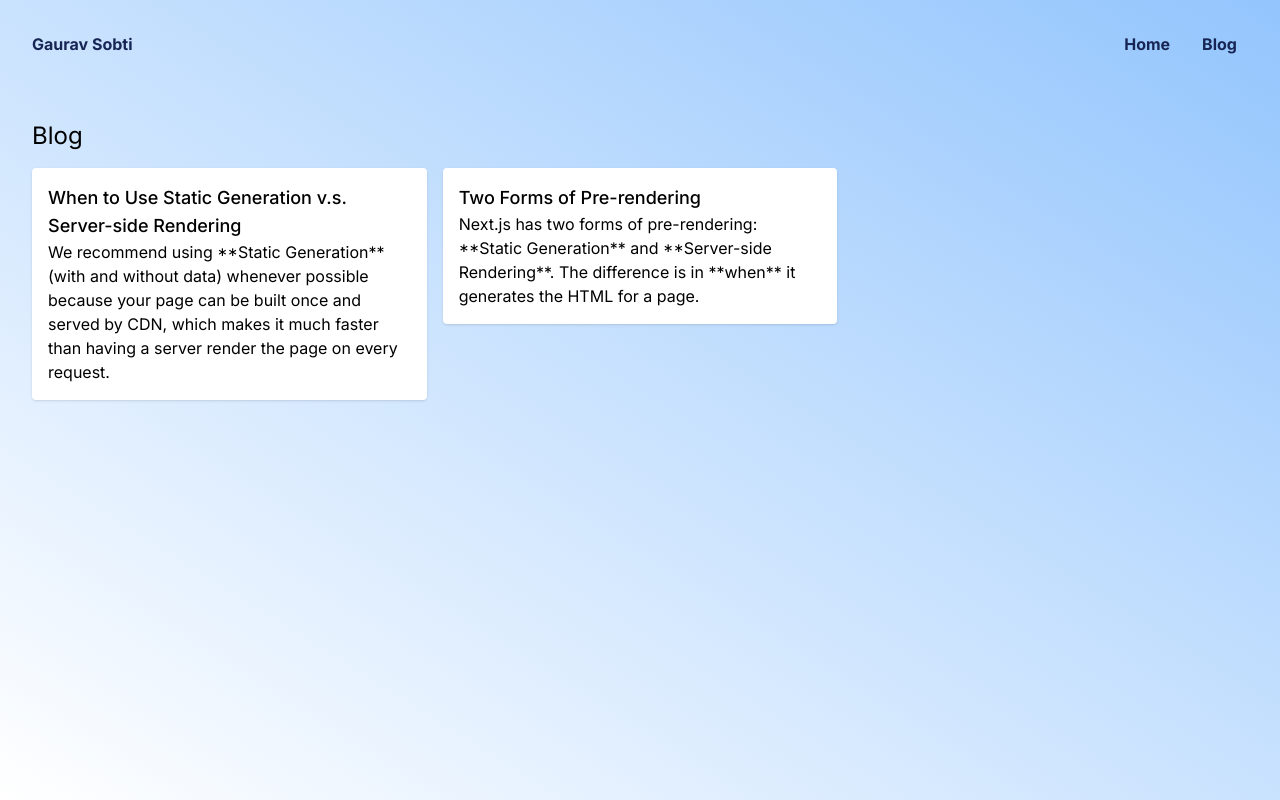
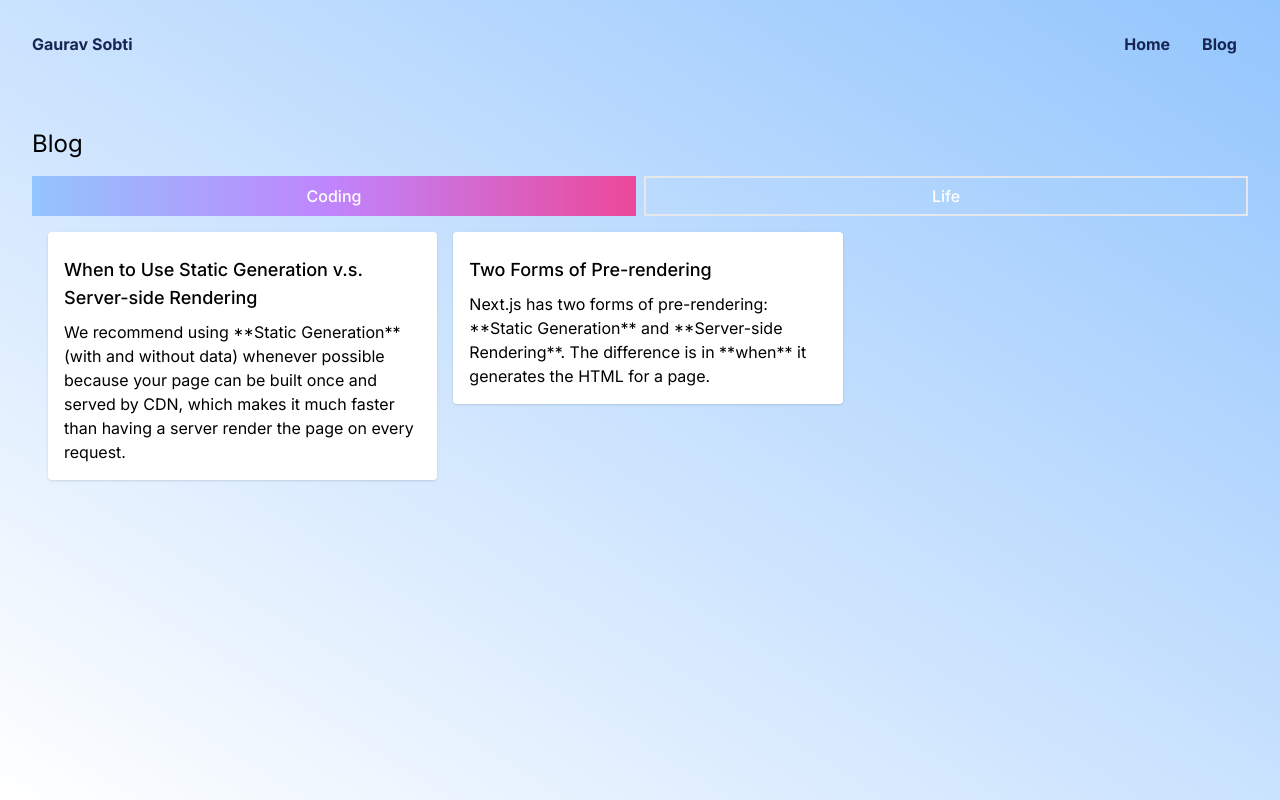
Before and after one commit to gauravsoti1/personal-website, a Next.js app: page /blog in a window 1280 px wide. Built offline with nearby package versions, Linux system fonts and the light colour scheme.

Commit message:
added types to blogs index view and created one life blog

```diff
--- a/next.config.js
+++ b/next.config.js
@@ -1,4 +1,10 @@
 /** @type {import('next').NextConfig} */
-const nextConfig = {};
+const nextConfig = {
+  webpack: (config) => {
+    config.resolve.fallback = { fs: false };
+
+    return config;
+  },
+};
 
 module.exports = nextConfig;
--- a/src/app/blog/[slug]/page.tsx
+++ b/src/app/blog/[slug]/page.tsx
@@ -8,8 +8,13 @@ export default function Page({ params }: Props) {
   const data = getSinglePostData(params.slug);
   console.log("single post", data);
   return (
-    <div className="lg:container mx-auto p-8 ">
-      <h1 className="mb-4 text-2xl font-bold">{data.title}</h1>
+    <div className="lg:max-w-4xl mx-auto p-8 bg-white ">
+      <h1 className="mb-1 text-2xl font-bold">{data.title}</h1>
+      <div className="mb-8">
+        <span className="text-sm ">
+          Updated at: <i>{data.date}</i>
+        </span>
+      </div>
       <Markdown>{data.content}</Markdown>
     </div>
   );
--- a/src/app/blog/page.tsx
+++ b/src/app/blog/page.tsx
@@ -1,28 +1,8 @@
 import { getSortedPostsData } from "../../lib/posts";
-import Card from "../components/Card";
-import Link from "next/link";
+import Blogs from "../components/Blogs";
 
-function getData() {
-  const allPostsData = getSortedPostsData();
-  return allPostsData;
+export default function Blog() {
+  const posts = getSortedPostsData();
+
+  return <Blogs posts={posts} />;
 }
-
-export default async function Blog() {
-  const allPostsData = getData();
-  return (
-    <section className="p-8">
-      <h2 className="text-2xl mb-4">Blog</h2>
-      <ul className="list-none grid md:grid-cols-2 xl:grid-cols-3 gap-4">
-        {allPostsData.map(({ id, title, slug, description }) => (
-          <Link key={id} href={`/blog/${slug}`}>
-            <Card>
-              <h6 className="text-lg font-medium"> {title} </h6>
-              {description}
-              <br />
-            </Card>
-          </Link>
-        ))}
-      </ul>
-    </section>
-  );
-}
--- /dev/null
+++ b/src/app/components/Blogs.tsx
@@ -0,0 +1,60 @@
+"use client";
+import { PostType } from "@/lib/posts";
+import Link from "next/link";
+import React, { useMemo, useState } from "react";
+import Card from "./Card";
+
+const textClass = "font-medium text-white";
+const hoverGradient =
+  "hover:bg-gradient-to-r hover:from-blue-300 hover:via-purple-400 hover:o-pink-500";
+const selectedButtonClassName =
+  "p-2 accent-blue-900 bg-gradient-to-r from-blue-300 via-purple-400 to-pink-500";
+const unselectedButtonClassName = `border-2 ${hoverGradient}`;
+
+function Blogs({ posts }: { posts: PostType[] }) {
+  const [codingOrLife, setCodingOrLife] = useState("coding");
+  const filteredPosts = useMemo(
+    () => posts.filter(({ tags }) => tags.includes(codingOrLife)),
+    [posts, codingOrLife]
+  );
+  return (
+    <section className="p-8">
+      <h2 className="text-2xl mb-4 ">Blog</h2>
+      <div className="grid grid-cols-2 mb-4 gap-2">
+        <button
+          className={` ${
+            codingOrLife === "coding"
+              ? selectedButtonClassName
+              : unselectedButtonClassName
+          } ${textClass}`}
+          onClick={() => setCodingOrLife("coding")}
+        >
+          Coding
+        </button>
+        <button
+          className={`${
+            codingOrLife === "life"
+              ? selectedButtonClassName
+              : unselectedButtonClassName
+          } ${textClass}`}
+          onClick={() => setCodingOrLife("life")}
+        >
+          Life
+        </button>
+      </div>
+      <ul className="list-none grid md:grid-cols-2 xl:grid-cols-3 gap-4">
+        {filteredPosts.map(({ id, title, slug, description }) => (
+          <Link key={id} href={`/blog/${slug}`}>
+            <Card>
+              <h6 className="text-lg font-medium"> {title} </h6>
+              {description}
+              <br />
+            </Card>
+          </Link>
+        ))}
+      </ul>
+    </section>
+  );
+}
+
+export default Blogs;
--- a/src/app/globals.css
+++ b/src/app/globals.css
@@ -51,6 +51,56 @@
   --background-end-rgb: 255, 255, 255;
 }
 
+h1 {
+  @apply text-5xl;
+}
+
+h2 {
+  @apply text-4xl;
+}
+
+h3 {
+  @apply text-3xl;
+}
+
+h4 {
+  @apply text-2xl;
+}
+
+h5 {
+  @apply text-xl;
+}
+
+h6 {
+  @apply text-lg;
+}
+
+h1,
+h2,
+h3,
+h4,
+h5,
+h6 {
+  @apply my-2;
+}
+
+p {
+  @apply text-base;
+}
+
+ul {
+  @apply list-disc;
+}
+
+ol {
+  @apply list-decimal;
+}
+
+ul,
+ol {
+  @apply pl-4;
+}
+
 @media (prefers-color-scheme: dark) {
   :root {
     --foreground-rgb: 255, 255, 255;
--- a/src/lib/posts.ts
+++ b/src/lib/posts.ts
@@ -10,8 +10,9 @@ type PostMetaType = {
   slug: string;
   description: string;
   date: string;
+  tags: string;
 };
-type PostType = {
+export type PostType = {
   id: string;
   content: string;
 } & PostMetaType;
--- a/src/posts/pre-rendering.md
+++ b/src/posts/pre-rendering.md
@@ -1,7 +1,8 @@
 ---
 slug: 'types-pre-rendering'
 title: 'Two Forms of Pre-rendering'
-date: '2020-01-01'
+date: '2024-01-01'
+tags: 'coding'
 description: 'Next.js has two forms of pre-rendering: **Static Generation** and **Server-side Rendering**. The difference is in **when** it generates the HTML for a page.'
 ---
 
--- a/src/posts/ssg-ssr.md
+++ b/src/posts/ssg-ssr.md
@@ -1,7 +1,8 @@
 ---
 slug: ssg-ssr
 title: 'When to Use Static Generation v.s. Server-side Rendering'
-date: '2020-01-02'
+date: '2024-01-02'
+tags: 'coding'
 description: 'We recommend using **Static Generation** (with and without data) whenever possible because your page can be built once and served by CDN, which makes it much faster than having a server render the page on every request.'
 ---
 
--- /dev/null
+++ b/src/posts/world-changes.md
@@ -0,0 +1,23 @@
+---
+slug: world-changes
+title: 'Changes in the world that I like'
+date: '2024-01-26'
+tags: 'life'
+description: 'Changes in the world I currently observe or the direction the world is headed to which makes me excited'
+---
+
+#### they, them
+- I don't like the pronoun trouble and people becoming too uptight or intolerant regarding it.
+- I definitely like the inclusiveness it brings. I like the idea of everyone being equal
+- This is something definitely my generation and the previous ones didn't do well. Many of us our homophobics. We did an absolute shit job at including transgenders  into the society, we made it so difficult for them to survive on both mental and economical levels. So, yes the inclusiveness for everyone is a very welcome change and I am looking forward to seeing how the world changes for the better after this.
+
+#### new technologies which actually make life better
+- technologies in healthcare that make like of disabled people better or improve the chances of healing an illness, that's so great. The level we have reached now and the place we are headed, I feel very optimistic about it.
+- People have outdone themselves, being so intelligent, it must take a lot of dedication and many years of people's lives to be able to do real innovation. So thankful and in awe of them.
+
+#### social media and helpful information
+- All I wanna say about social media right now is that in many areas of my life, it has made things great. I have muscle imbalances, tightness etc, I got to know about this and how to start treating it from social media. It gives me hope that I don't have to live in pain my whole life which I have seen that previous generation had gotten used to, especially in India.
+- People doing amazing things are easily available, that's super inspring
+
+#### focus on mental health, spreading positivity
+- Focusing on being nice to others and not just being selfish all the time, just wow. I would like to think that this would only improve in the future and it's just absolutely amazing, the kind of things we would be able to achieve that way.
```
Also changed, not shown: tailwind.config.ts (+9 -9 lines), .eslintrc.json, 1 other file (tests, documents, lock files or other folders).
